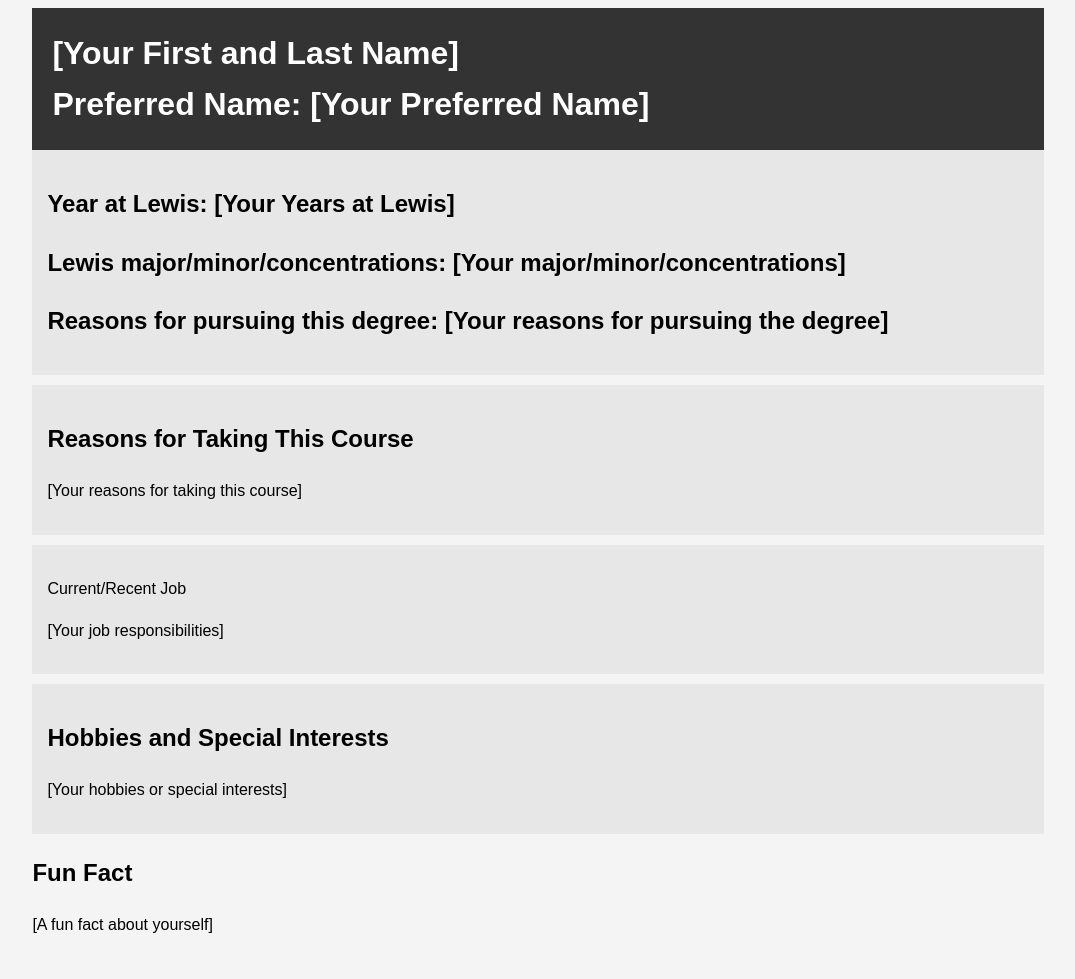
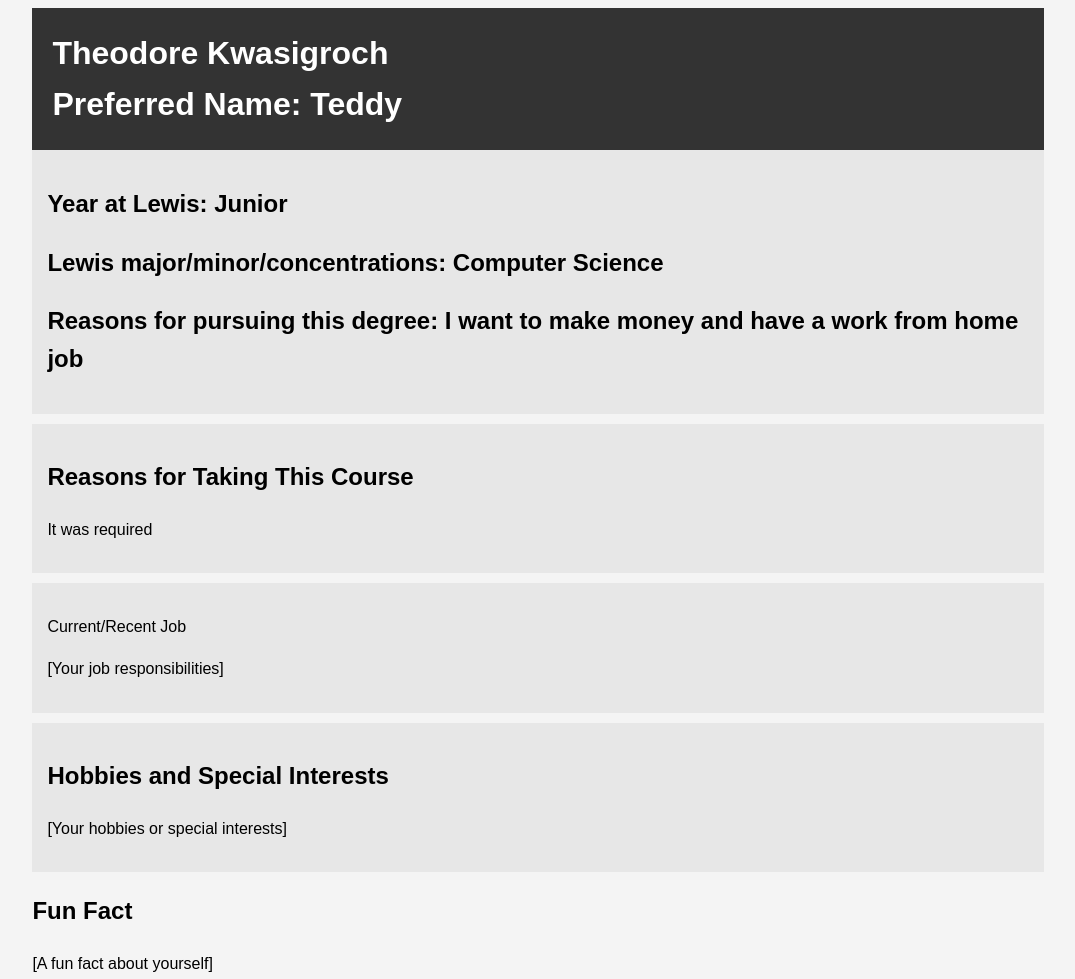
Before and after one commit to KwasigrochT/me, a plain HTML site: page index.html in a window 1280 px wide. Shown: the whole page, without its empty margins (102-1177 px from the left). Drawn offline with Linux system fonts and the light colour scheme.

Commit message:
Update index.html

```diff
--- a/index.html
+++ b/index.html
@@ -31,19 +31,19 @@
 <body>
     <div class="container">
         <header class="main-info">
-            <h1>[Your First and Last Name]</h1>
-            <h1>Preferred Name: [Your Preferred Name]</h1>
+            <h1>Theodore Kwasigroch </h1>
+            <h1>Preferred Name: Teddy</h1>
         </header>
 
         <section class="lewis">
-			<h2>Year at Lewis: [Your Years at Lewis]</h2>
-			<h2>Lewis major/minor/concentrations: [Your major/minor/concentrations]</h2>
-			<h2>Reasons for pursuing this degree: [Your reasons for pursuing the degree]</h2>
+			<h2>Year at Lewis: Junior</h2>
+			<h2>Lewis major/minor/concentrations: Computer Science</h2>
+			<h2>Reasons for pursuing this degree: I want to make money and have a work from home job</h2>
         </section>
 
 		<section class="course">
             <h2>Reasons for Taking This Course</h2>
-            <p>[Your reasons for taking this course]</p>
+            <p>It was required</p>
         </section>
 
 		<section class="job">
```
